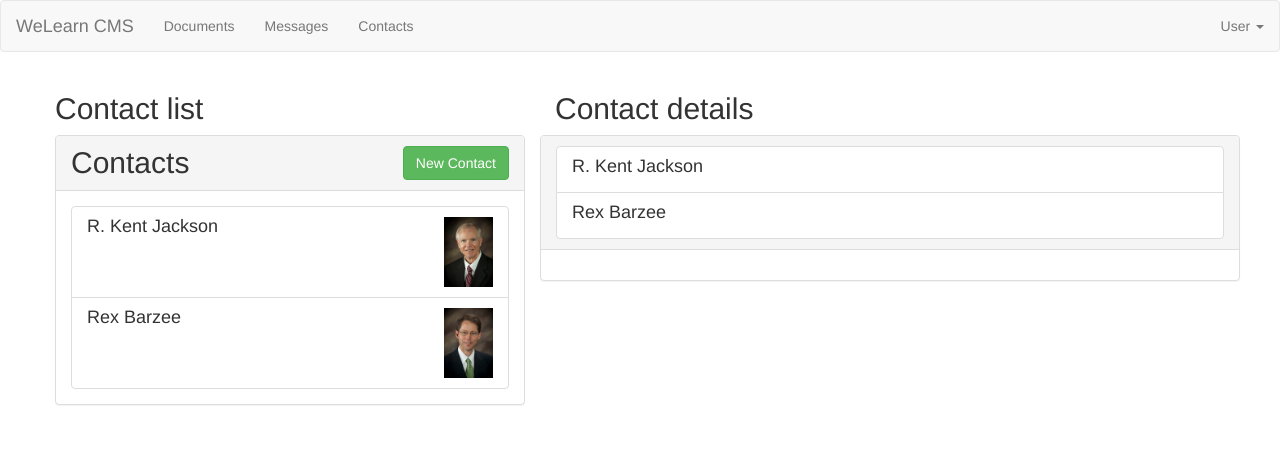
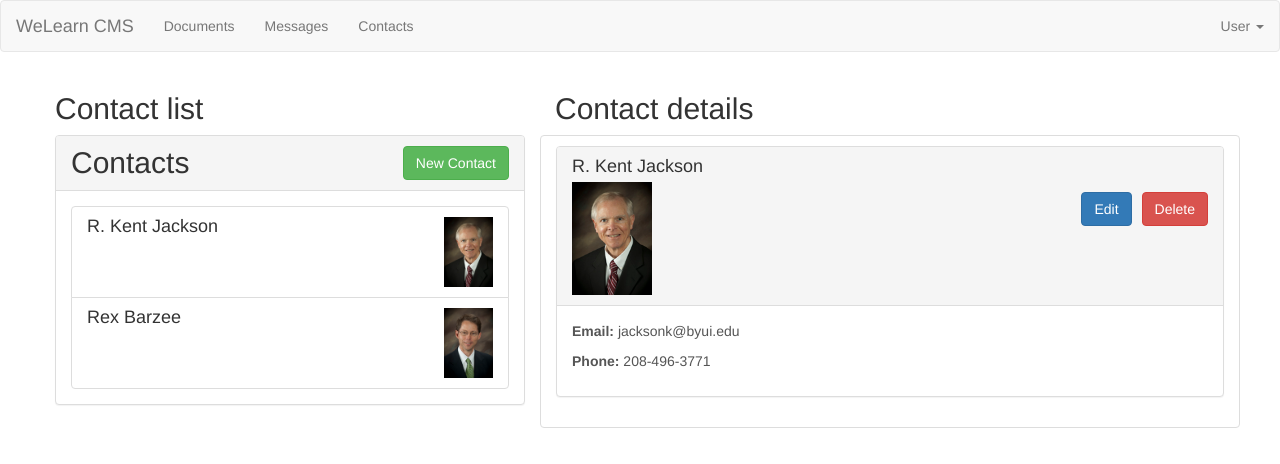
Before and after one commit to emilydani/wdd430_cms, an Angular app: page / in a window 1280 px wide. Shown: the top 464 px of the page. Built offline with nearby package versions, Linux system fonts and the light colour scheme.

Commit message:
created detail componnet

```diff
--- a/src/app/contacts/contact-detail/contact-detail.component.html
+++ b/src/app/contacts/contact-detail/contact-detail.component.html
@@ -1,16 +1,34 @@
 <div class="row">
-  <div class="panel panel-default">
-    <div class="panel-heading clearfix">
-      <a href="#" class="list-group-item clearfix" *ngFor="let contact of contacts">
+  <a href="#" class="clearfix list-group-item" *ngFor="let contact of contacts">
+
+    <div class="panel panel-default">
+      <div class="panel-heading clearfix">
         <div>
           <h4 class="list-group-item-heading">
             {{contact.name}}
           </h4>
         </div>
-      </a>
+        <span class="pull-left">
+          <img
+          [src]="contact.imageUrl"
+          alt="{{contact.name}}"
+          class="img-responsive"
+          style="max-width: 80px;">
+        </span>
+        <span class="pull-right">
+          <button class="btn btn-primary" style="margin:10px;">
+            Edit
+          </button>
+          <button class="btn btn-danger">
+            Delete
+          </button>
+        </span>
+      </div>
+      <div class="panel-body">
+        <p><b>Email:</b> {{contact.email}}</p>
+        <p><b>Phone:</b> {{contact.phone}}</p>
+      </div>
     </div>
-    <div class="panel-body">
+  </a>
 
-    </div>
-  </div>
 </div>
--- a/src/app/contacts/contact-detail/contact-detail.component.ts
+++ b/src/app/contacts/contact-detail/contact-detail.component.ts
@@ -10,7 +10,6 @@ export class ContactDetailComponent implements OnInit {
 
   contacts: Contact[] = [
     new Contact('1', 'R. Kent Jackson', 'jacksonk@byui.edu', '208-496-3771', '../../assets/images/jacksonk.jpg', null),
-    new Contact('2', 'Rex Barzee', 'barzeer@byui.edu', '208-496-3768', '../../assets/images/barzeer.jpg', null)
   ];
 
   constructor() { }
```
